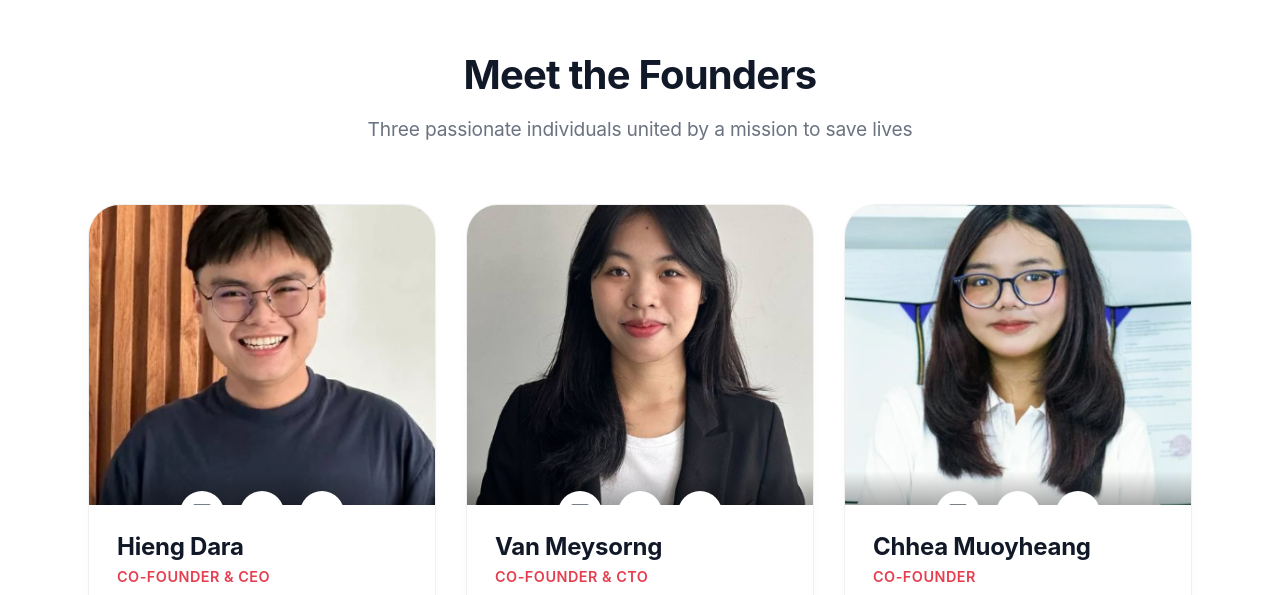
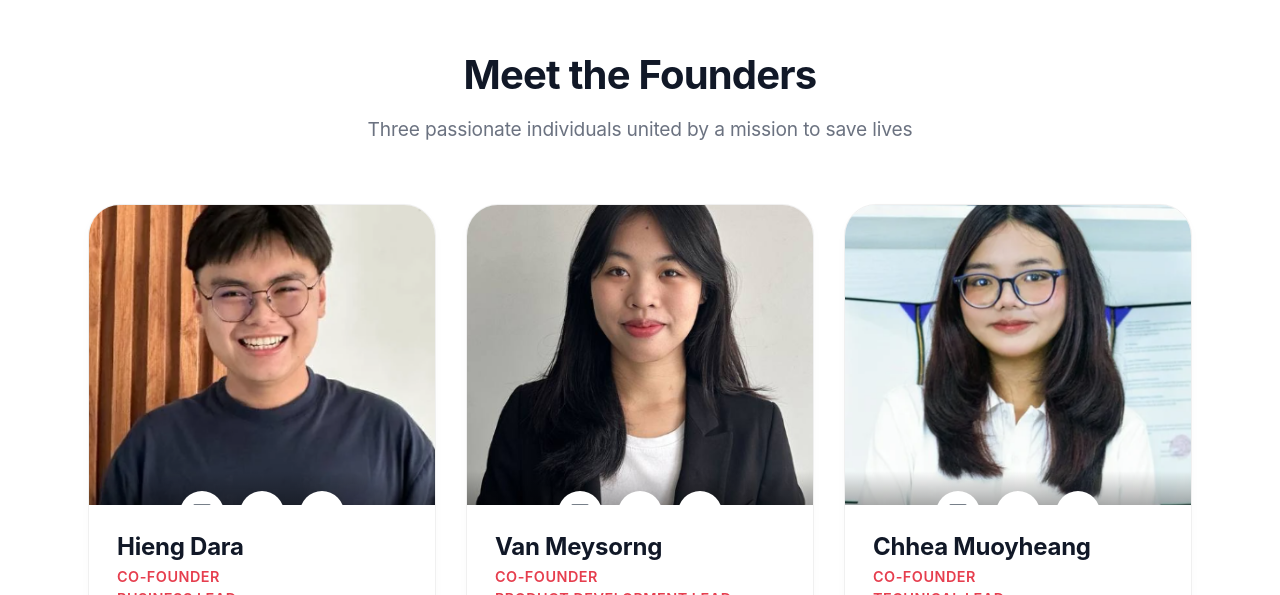
Before and after one commit to Muoyheangchhea/stokify2.0, a React (Vite) app: page /about in a window 1280 px wide. Shown: the part 2205-2800 px from the top of the page. Built offline with nearby package versions, Linux system fonts and the light colour scheme; no server answers; a web font is replaced by a local one.

Commit message:
fix about page founder info

```diff
--- a/src/pages/About.jsx
+++ b/src/pages/About.jsx
@@ -31,60 +31,79 @@ import muoyheangImage from "../assets/img/mh.png";
 const founders = [
   {
     name: "Hieng Dara",
-    role: "Co-Founder & CEO",
+    role: ["Co-Founder", "Business Lead"],
     image: daraImage,
-    bio: "Former healthcare executive with 12+ years in digital health. Passionate about making stroke prevention accessible to all Cambodians.",
+    bio: "Computer Science major with strong business acumen. Experienced in financial leadership, project management, and business intelligence across multiple international projects in Singapore and China.",
     linkedin: "https://linkedin.com/in/hieng-dara",
     twitter: "https://twitter.com/hiengdara",
     email: "dara@strokify.com",
     quote:
-      "Every minute counts when it comes to stroke. We're building technology that saves those minutes.",
+      "Bridging technical expertise with business strategy to drive innovation.",
     education: "Computer Science, American University of Phnom Penh",
+    // expertise: [
+    //   "Business Strategy",
+    //   "Financial Leadership",
+    //   "Project Management",
+    //   "Business Intelligence"
+    // ],
     expertise: [
-      "Healthcare Strategy",
-      "Digital Health",
-      "Business Development",
-    ],
-    achievements: [
-      "Former CEO of HealthTech Asia",
-      "Led 3 healthcare startups to acquisition",
-      "Advisor to Cambodian Ministry of Health",
+      "CFO, Real Business Simulations (SmartEdu USD P5)",
+      "1st Place Winner - Sokheap Project, BUPT China",
+      "Business Lead, GreenBite (NUS Singapore)",
+      "Finance Lead, MindEASE",
+      "Project Intern at MPTC",
+      "Completed Business Intelligence Course",
     ],
   },
   {
     name: "Van Meysorng",
-    role: "Co-Founder & CTO",
+    role: ["Co-Founder", "Product Development Lead"],
     image: meysorngImage,
-    bio: "AI specialist from MIT with expertise in medical machine learning. Led research on stroke prediction algorithms.",
+    bio: "ICT specialist skilled in web development, UI/UX design, and product innovation. Experienced across international projects in Singapore and China, passionate about creating user-centered digital solutions.",
     linkedin: "https://linkedin.com/in/van-meysorng",
     twitter: "https://twitter.com/vanmeysorng",
     email: "meysorng@strokify.com",
-    quote:
-      "Our AI doesn't just predict strokes - it empowers families to take action before it's too late.",
-    education: "Information Communication of Technology, American University of Phnom Penh",
-    expertise: ["Machine Learning", "Medical AI", "Algorithm Development"],
-    achievements: [
-      "Published 15+ papers on medical AI",
-      "Patent holder for stroke prediction algorithm",
-      "Google AI Impact Award 2022",
+    quote: "Great products blend design thinking with technical excellence.",
+    education: "ICT, American University of Phnom Penh",
+    // expertise: [
+    //   "Product Design",
+    //   "UI/UX Design",
+    //   "Frontend Development",
+    //   "Gamification"
+    // ],
+    expertise: [
+      "2nd Place - Best AI & UI/UX Design (BUPT China)",
+      "UI Designer, BusMate (NUS Singapore)",
+      "Frontend Lead & Gamification Developer, ScamShield (RMIT)",
+      "Product Designer, MindEASE & SkinApsor",
+      "Web & Product Design Intern, MPTC",
+      "Media & Design Lead, Greensphere Campaign",
     ],
   },
   {
     name: "Chhea Muoyheang",
-    role: "Co-Founder",
+    role: ["Co-Founder", "Technical Lead"],
     image: muoyheangImage,
-    bio: "Neurologist specializing in cerebrovascular diseases. Previously led stroke units at major hospitals in Southeast Asia.",
+    bio: "Software development specialist with full-stack expertise and a passion for building scalable technical solutions. Experienced in leading development teams and implementing data-driven applications.",
     linkedin: "https://linkedin.com/in/chhea-muoyheang",
-    twitter: "https://twitter.com/drmuoyheang",
+    twitter: "https://twitter.com/chheamuoyheang",
     email: "muoyheang@strokify.com",
-    quote:
-      "I've seen too many stroke patients arrive too late. Strokify is my mission to change that.",
+    quote: "Building robust technical foundations for innovative solutions.",
     education: "Software Development, American University of Phnom Penh",
-    expertise: ["Computer Vision", "AI", "Machine Learning"],
-    achievements: [
-      "Former Head of Stroke Unit, Bumrungrad Hospital",
-      "WHO Stroke Prevention Committee Member",
-      "Published 30+ peer-reviewed papers",
+    // expertise: [
+    //   "Full Stack Development",
+    //   "Technical Leadership",
+    //   "Data Analytics",
+    //   "Prompt Engineering",
+    //   "UI/UX"
+    // ],
+    expertise: [
+      "Full Stack & Technical Lead, SkinApsor",
+      "Frontend Developer, EZ Found",
+      "Project Intern, MPTC",
+      "Completed Data Analytics Bootcamp (UpSkill 2.0)",
+      "Prompt Engineering & UX/UI Intern, Resumely",
+      "Technician, E-Solver Cambodia",
     ],
   },
 ];
@@ -265,7 +284,13 @@ const About = () => {
 
                 <div className="about-founder-info">
                   <h3 className="about-founder-name">{founder.name}</h3>
-                  <p className="about-founder-role">{founder.role}</p>
+                  <div className="about-founder-role">
+                    {founder.role.map((line, index) => (
+                      <p key={index} style={{ margin: 0 }}>
+                        {line}
+                      </p>
+                    ))}
+                  </div>
 
                   {founder.education && (
                     <div className="about-founder-education">
```
